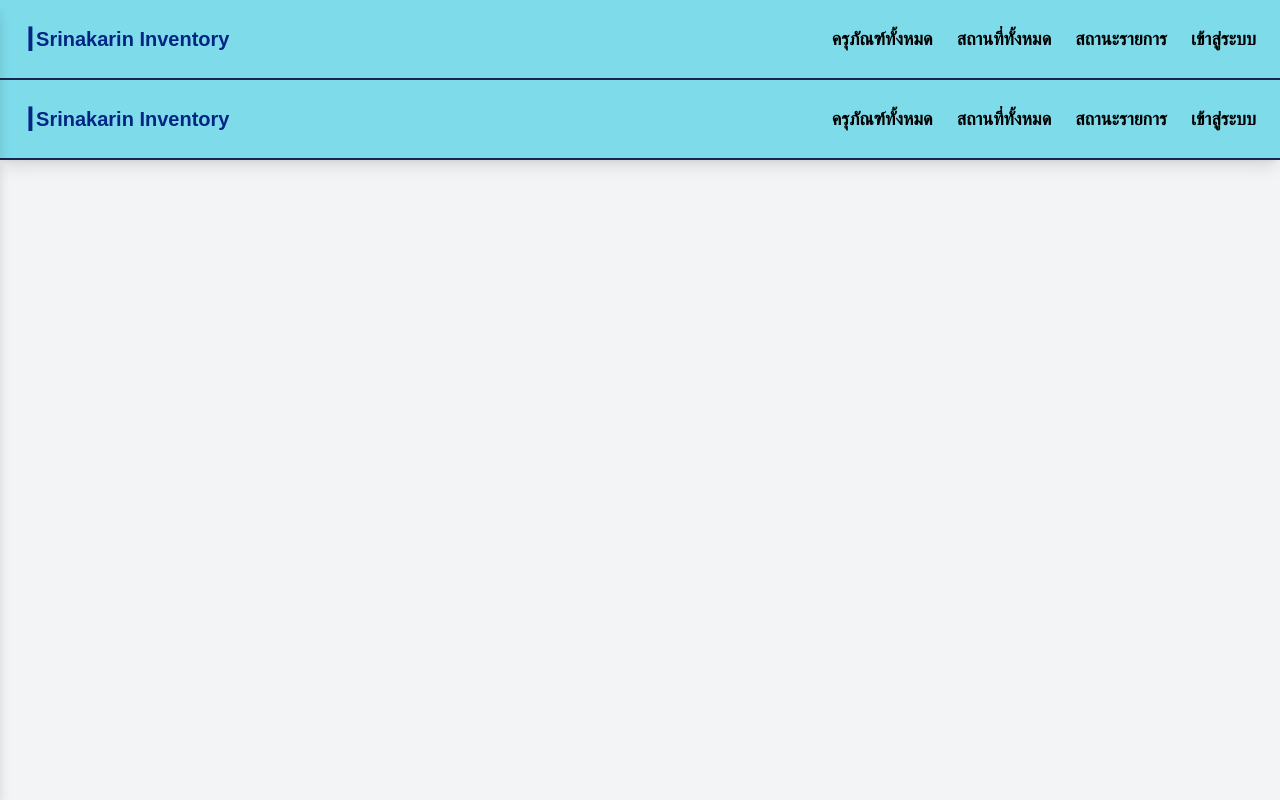
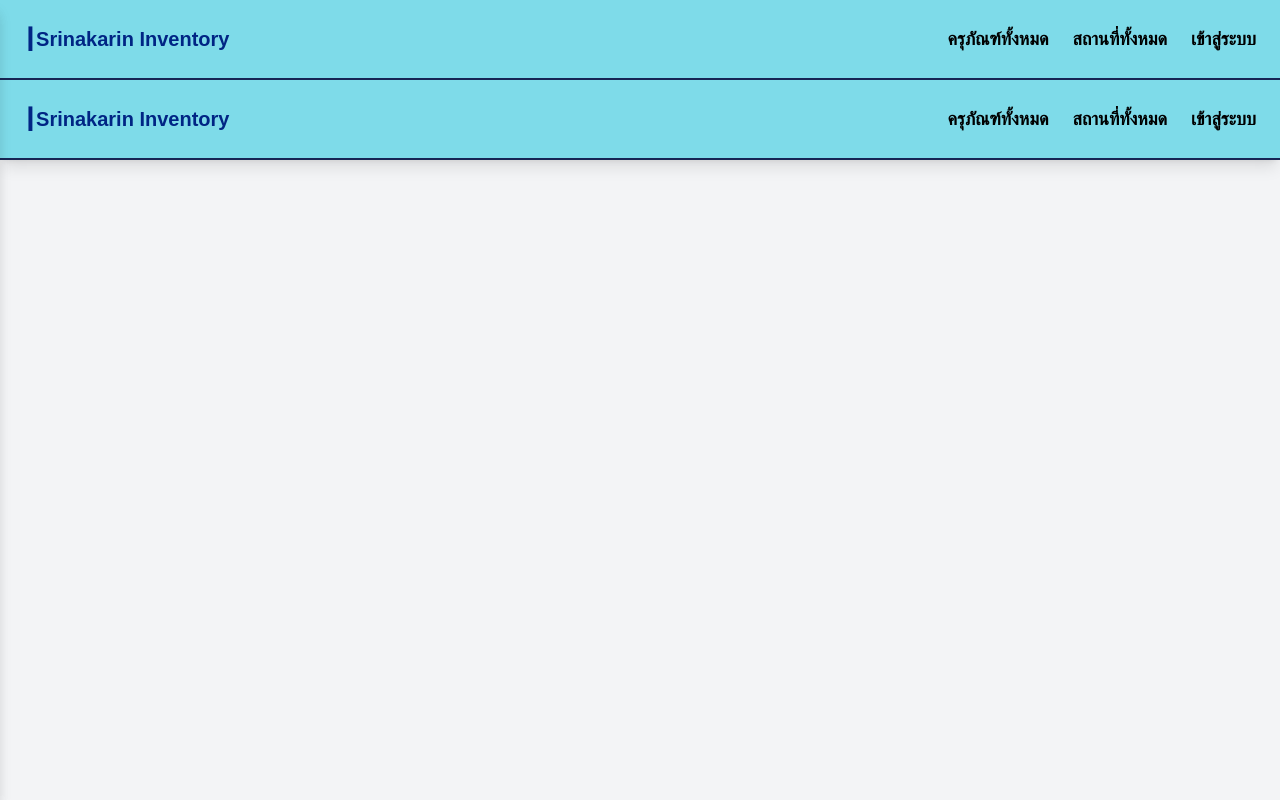
Before and after one commit to Pisit-auu/stuffnext, a Next.js app: page /component/navbar in a window 1280 px wide. Built offline with nearby package versions, Linux system fonts and the light colour scheme; no server answers; a web font is replaced by a local one.

Commit message:
แก้สถานะรายการโชว์ตอนที่ยังไม่ login

```diff
--- a/app/component/navbar/page.tsx
+++ b/app/component/navbar/page.tsx
@@ -40,7 +40,9 @@ export default function NavbarGlobal() {
         <div className="hidden lg:flex items-center space-x-6">
           <Link href="/allasset" className="text-black text-lg font-semibold">ครุภัณฑ์ทั้งหมด</Link>
           <Link href="/" className="text-black text-lg font-semibold">สถานที่ทั้งหมด</Link>
-          <Link href="/profile/history" className="text-black text-lg font-semibold">สถานะรายการ</Link>
+          {checksession && (
+            <Link href="/profile/history" className="text-black text-lg font-semibold">สถานะรายการ</Link>
+          )}
           {!checksession ? (
             <Link href="/login" className="text-black text-lg font-semibold">เข้าสู่ระบบ</Link>
           ) : (
```
